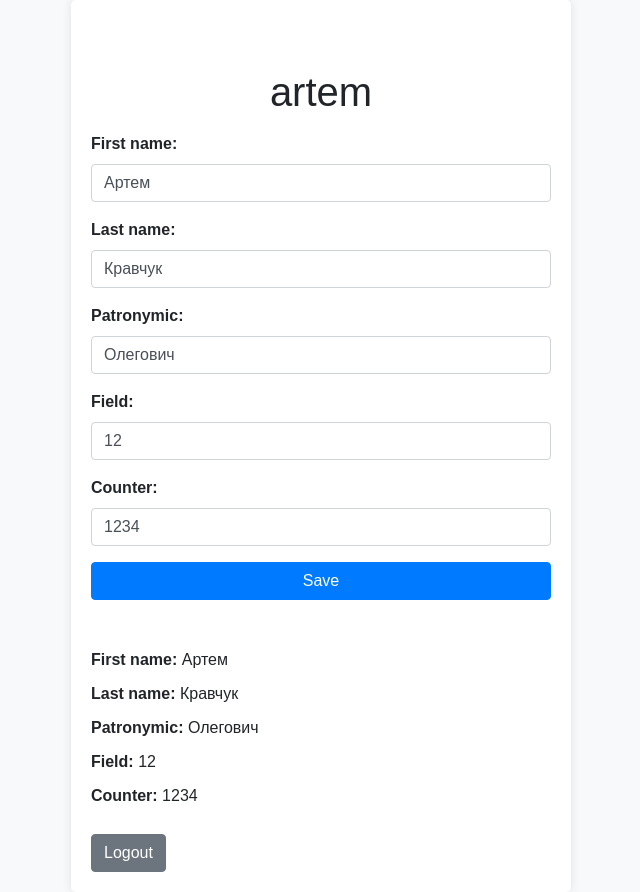
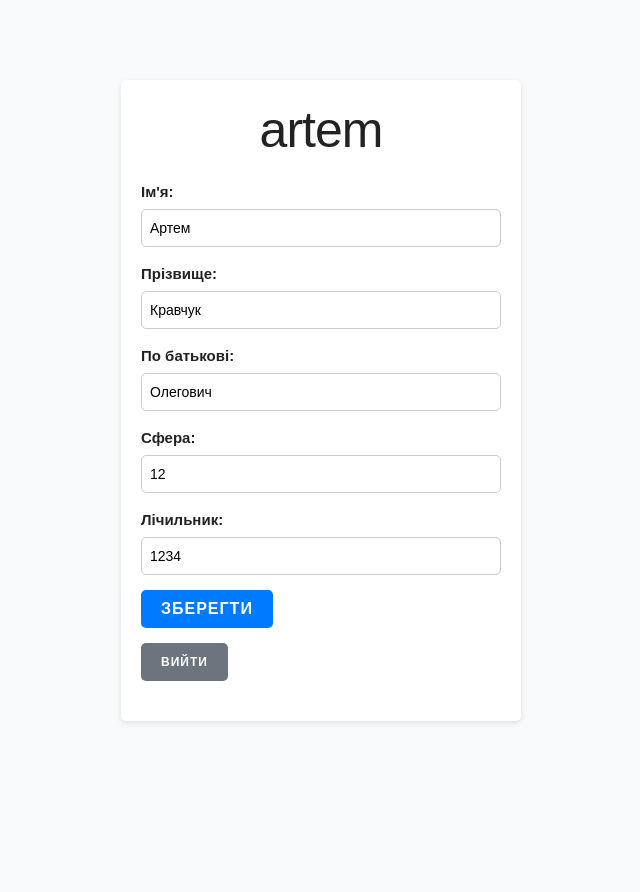
Before and after one commit to infizstudent/kalinka, a Django app: a page that uses vebschet/templates/users/profile.html in a window 1280 px wide. Shown: the whole page, without its empty margins (319-959 px from the left). After the commit the page ends 723 px from the top, so only its background shows below. Run offline with Django 4.2, Linux system fonts and the light colour scheme; a user stored in the database is signed in; data comes from the database, SQL or seed files in the repository; both versions use the stored data as it was after the commit; some libraries are stand-ins or nearby versions.

Commit message:
add meter counter, add styles

```diff
--- a/kalinka/urls.py
+++ b/kalinka/urls.py
@@ -1,7 +1,7 @@
 from django.contrib import admin
 from django.urls import path, include
 from django.views.i18n import set_language
-from vebschet import views as vebschet_views
+from vebschet import views as vebschet_views, views
 from django.contrib.auth import views as auth_views
 from django.contrib.staticfiles.urls import staticfiles_urlpatterns
 from vebschet.views import CustomLoginView
@@ -14,6 +14,9 @@ urlpatterns = [
     path('profile/<str:username>/', vebschet_views.profile, name='profile'),
     path('', vebschet_views.index, name='index'),
     path('set_language/', set_language, name='set_language'),
+    path('counter/<str:username>/', vebschet_views.counter_view, name='counter'),
+    path('reading_list/<str:username>/', views.reading_list, name='reading_list'),
+    path('reading_list/', views.reading_list, name='reading_list'),
 ]
 
 urlpatterns += [
--- a/vebschet/forms.py
+++ b/vebschet/forms.py
@@ -2,8 +2,7 @@ from django import forms
 from django.contrib.auth.forms import UserCreationForm
 from django.contrib.auth.models import User
 from django.core.exceptions import ValidationError
-
-from .models import UserProfile
+from .models import UserProfile, MeterReading
 
 
 class UserRegisterForm(UserCreationForm):
@@ -24,3 +23,29 @@ class UserProfileForm(forms.ModelForm):
     class Meta:
         model = UserProfile
         fields = ['first_name', 'last_name', 'patronymic', 'field', 'counter']
+
+
+class MeterReadingForm(forms.ModelForm):
+    class Meta:
+        model = MeterReading
+        fields = ['reading']
+
+    def clean_reading(self):
+        new_reading = self.cleaned_data.get('reading')
+
+        # Проверка на отрицательные значения и дробные числа
+        if new_reading < 0 or not float(new_reading).is_integer():
+            raise ValidationError("Please enter a non-negative whole number.")
+
+        # Получение текущего пользователя
+        user = self.initial.get('user')
+
+        # Проверка, есть ли последний показатель счетчика
+        try:
+            last_reading = MeterReading.objects.filter(user=user).latest('date').reading
+            if new_reading < last_reading:
+                raise ValidationError("New reading is less than the last one.")
+        except MeterReading.DoesNotExist:
+            # Если показатели счетчика еще не существуют, возвращаем новое значение
+            return new_reading
+        return new_reading
--- a/vebschet/templates/users/profile.html
+++ b/vebschet/templates/users/profile.html
@@ -1,106 +1,125 @@
 <!DOCTYPE html>
-<html>
+<html lang="uk">
 <head>
-    <title>User Profile</title>
-    <link rel="stylesheet" href="https://stackpath.bootstrapcdn.com/bootstrap/4.5.2/css/bootstrap.min.css">
+  <meta charset="UTF-8">
+  <meta http-equiv="X-UA-Compatible" content="IE=edge">
+  <meta name="viewport" content="width=device-width, initial-scale=1.0">
+  <title>Профіль користувача</title>
+  <meta name="description" content="Інформація про користувача">
+  <link rel="stylesheet" href="https://cdnjs.cloudflare.com/ajax/libs/normalize/8.0.1/normalize.min.css">
+  <link rel="stylesheet" href="https://cdnjs.cloudflare.com/ajax/libs/skeleton/2.0.4/skeleton.min.css">
   <style>
     body {
+      display: flex;
+      justify-content: center;
+      align-items: center;
+      height: 100vh;
       background-color: #f8f9fa;
       font-family: Arial, sans-serif;
     }
-
     .container {
-            max-width: 500px;
-            margin: 0 auto;
+      max-width: 400px;
+      background-color: #fff;
       padding: 20px;
-            background-color: #ffffff;
       border-radius: 5px;
-            box-shadow: 0 0 10px rgba(0, 0, 0, 0.1);
+      box-shadow: 0 2px 5px rgba(0, 0, 0, 0.1);
     }
-
     h1 {
       text-align: center;
-            margin-bottom: 30px;
-        }
-
-        form {
       margin-bottom: 20px;
     }
-
+    form {
+      text-align: left;
+      margin-bottom: 20px;
+    }
     label {
       font-weight: bold;
+      display: block;
+      margin-bottom: 5px;
     }
-
+    input[type="text"] {
+      width: 100%;
+      padding: 8px;
+      font-size: 14px;
+      border: 1px solid #ccc;
+      border-radius: 5px;
+      -webkit-appearance: none;
+      -moz-appearance: none;
+      appearance: none;
+    }
     button[type="submit"] {
-            width: 100%;
+      display: flex;
+      justify-content: center;
+      align-items: center;
+      padding: 10px 20px;
+      font-size: 16px;
+      background-color: #007bff;
+      border: none;
+      color: #fff;
+      border-radius: 5px;
+      cursor: pointer;
+      margin-bottom: 15px;
     }
-
+    button[type="submit"]:hover {
+      background-color: #0056b3;
+    }
     #user-info {
-            margin-top: 20px;
+      margin-top: 10px;
     }
-
     #user-info p {
-            margin-bottom: 10px;
+      margin-bottom: 5px;
     }
-
     #user-info strong {
       font-weight: bold;
     }
+    .logout-btn {
+      display: flex;
+      justify-content: center;
+      align-items: center;
+      padding: 10px 20px;
+      font-size: 16px;
+      background-color: #6c757d;
+      border: none;
+      color: #fff;
+      border-radius: 5px;
+      cursor: pointer;
+    }
+    .logout-btn:hover {
+      background-color: #5a6268;
+    }
+    .smaller-text {
+      font-size: 12px;
+    }
   </style>
-    <script src="https://ajax.googleapis.com/ajax/libs/jquery/3.5.1/jquery.min.js"></script>
 </head>
 <body>
   <div class="container">
-        <h1 class="mt-5 mb-3">{{ user_profile.user.username }}</h1>
-        <form id="profile-form" method="post" class="mb-5">
+    <h1>{{ user_profile.user.username }}</h1>
+    <form id="profile-form" method="post">
       {% csrf_token %}
       <div class="form-group">
-                <label for="first-name">First name:</label>
-                <input type="text" class="form-control" id="first-name" name="first_name" value="{{ user_profile.first_name }}">
+        <label for="first-name">Ім'я:</label>
+        <input type="text" id="first-name" name="first_name" value="{{ user_profile.first_name }}">
       </div>
       <div class="form-group">
-                <label for="last-name">Last name:</label>
-                <input type="text" class="form-control" id="last-name" name="last_name" value="{{ user_profile.last_name }}">
+        <label for="last-name">Прізвище:</label>
+        <input type="text" id="last-name" name="last_name" value="{{ user_profile.last_name }}">
       </div>
       <div class="form-group">
-                <label for="patronymic">Patronymic:</label>
-                <input type="text" class="form-control" id="patronymic" name="patronymic" value="{{ user_profile.patronymic }}">
+        <label for="patronymic">По батькові:</label>
+        <input type="text" id="patronymic" name="patronymic" value="{{ user_profile.patronymic }}">
       </div>
       <div class="form-group">
-                <label for="field">Field:</label>
-                <input type="text" class="form-control" id="field" name="field" value="{{ user_profile.field }}">
+        <label for="field">Сфера:</label>
+        <input type="text" id="field" name="field" value="{{ user_profile.field }}">
       </div>
       <div class="form-group">
-                <label for="counter">Counter:</label>
-                <input type="text" class="form-control" id="counter" name="counter" value="{{ user_profile.counter }}">
+        <label for="counter">Лічильник:</label>
+        <input type="text" id="counter" name="counter" value="{{ user_profile.counter }}">
       </div>
-            <button type="submit" class="btn btn-primary">Save</button>
+      <button type="submit" class="smaller-text">Зберегти</button>
+      <button class="logout-btn smaller-text" onclick="location.href='/logout/';">Вийти</button>
     </form>
-        <div id="user-info">
-            <p><strong>First name:</strong> <span id="display-first-name">{{ user_profile.first_name }}</span></p>
-            <p><strong>Last name:</strong> <span id="display-last-name">{{ user_profile.last_name }}</span></p>
-            <p><strong>Patronymic:</strong> <span id="display-patronymic">{{ user_profile.patronymic }}</span></p>
-            <p><strong>Field:</strong> <span id="display-field">{{ user_profile.field }}</span></p>
-            <p><strong>Counter:</strong> <span id="display-counter">{{ user_profile.counter }}</span></p>
   </div>
-        <a href="/logout/" class="btn btn-secondary mt-3">Logout</a>
-    </div>
-    <script>
-        $("#profile-form").on("submit", function(e) {
-            e.preventDefault();
-            $.ajax({
-                url: "",
-                type: "POST",
-                data: $(this).serialize(),
-                success: function(data) {
-                    $("#display-first-name").text(data.first_name);
-                    $("#display-last-name").text(data.last_name);
-                    $("#display-patronymic").text(data.patronymic);
-                    $("#display-field").text(data.field);
-                    $("#display-counter").text(data.counter);
-                }
-            });
-        });
-    </script>
 </body>
 </html>
--- a/vebschet/views.py
+++ b/vebschet/views.py
@@ -1,12 +1,12 @@
 from django.contrib.auth import login
 from django.contrib.auth.decorators import login_required
 from django.contrib.auth.models import User
-from vebschet.models import UserProfile
+from vebschet.models import UserProfile, MeterReading
 from django.http import HttpResponse
 import json
 from django.shortcuts import render, redirect
 from django.contrib import messages
-from .forms import UserRegisterForm, UserProfileForm
+from .forms import UserRegisterForm, UserProfileForm, MeterReadingForm
 from django.contrib.auth.views import LoginView
 from django.urls import reverse
 
@@ -17,14 +17,11 @@ def profile(request, username):
         return redirect('profile', username=request.user.username)
     user = User.objects.get(username=username)
     user_profile = UserProfile.objects.get(user=user)
-    user = User.objects.get(username=username)
-    user_profile = UserProfile.objects.get(user=user)
     if request.method == 'POST':
         form = UserProfileForm(request.POST, instance=user_profile)
         if form.is_valid():
             user_profile = form.save()
-
-            if request.is_ajax():
+            if request.headers.get('x-requested-with') == 'XMLHttpRequest':
                 data = {
                     'first_name': user_profile.first_name,
                     'last_name': user_profile.last_name,
@@ -34,7 +31,7 @@ def profile(request, username):
                 }
                 return HttpResponse(json.dumps(data), content_type='application/json')
 
-            return redirect('profile', username=username)
+            return redirect('counter', username=username)
     else:
         form = UserProfileForm(instance=user_profile)
 
@@ -44,7 +41,12 @@ def profile(request, username):
 class CustomLoginView(LoginView):
     def get_success_url(self):
         username = self.request.user.username
-        return reverse('profile', args=[username])
+        user = User.objects.get(username=username)
+        user_profile = UserProfile.objects.get(user=user)
+        if user_profile.first_name and user_profile.last_name and user_profile.patronymic and user_profile.field is not None and user_profile.counter is not None:
+            return reverse('counter', args=[username])
+        else:
+            return reverse('profile', args=[username])
 
 
 def index(request):
@@ -64,3 +66,43 @@ def register(request):
     else:
         form = UserRegisterForm()
     return render(request, 'vebschet/register.html', {'form': form})
+
+
+@login_required
+def counter_view(request, username):
+    if username != request.user.username:
+        return redirect('profile', username=request.user.username)
+
+    user = User.objects.get(username=username)
+    user_profile = UserProfile.objects.get(user=user)
+
+    if request.method == 'POST':
+        form = MeterReadingForm(request.POST, initial={'user': user})
+        if form.is_valid():
+            meter_reading = form.save(commit=False)
+            meter_reading.user = user
+            meter_reading.counter = user_profile
+            meter_reading.save()
+            return redirect('reading_list', username=username)
+    else:
+        form = MeterReadingForm(initial={'user': user})
+
+    return render(request, 'vebschet/counter.html', {'form': form})
+
+
+
+@login_required
+def reading_list(request, username):
+    if username != request.user.username:
+        return redirect('profile', username=request.user.username)
+
+    user = User.objects.get(username=username)
+    meter_readings = MeterReading.objects.filter(user=user).order_by('-date')
+
+    return render(request, 'vebschet/reading_list.html', {'meter_readings': meter_readings, 'username': username})
+
+
+@login_required
+def reading_list(request):
+    readings = MeterReading.objects.filter(user=request.user).order_by('-date')
+    return render(request, 'vebschet/reading_list.html', {'readings': readings})
```
Also changed, not shown: vebschet/admin.py (+13 -2 lines), vebschet/models.py (+10 -0 lines), vebschet/templates/vebschet/counter.html (added, +48 -0 lines), vebschet/templates/vebschet/login.html (+72 -15 lines), vebschet/templates/vebschet/logout.html (+62 -6 lines), vebschet/templates/vebschet/profile.html (deleted, +0 -14 lines), vebschet/templates/vebschet/reading_list.html (added, +45 -0 lines), kalinka_db.sqlite3. Lines whose indentation alone changed are shown as unchanged.
